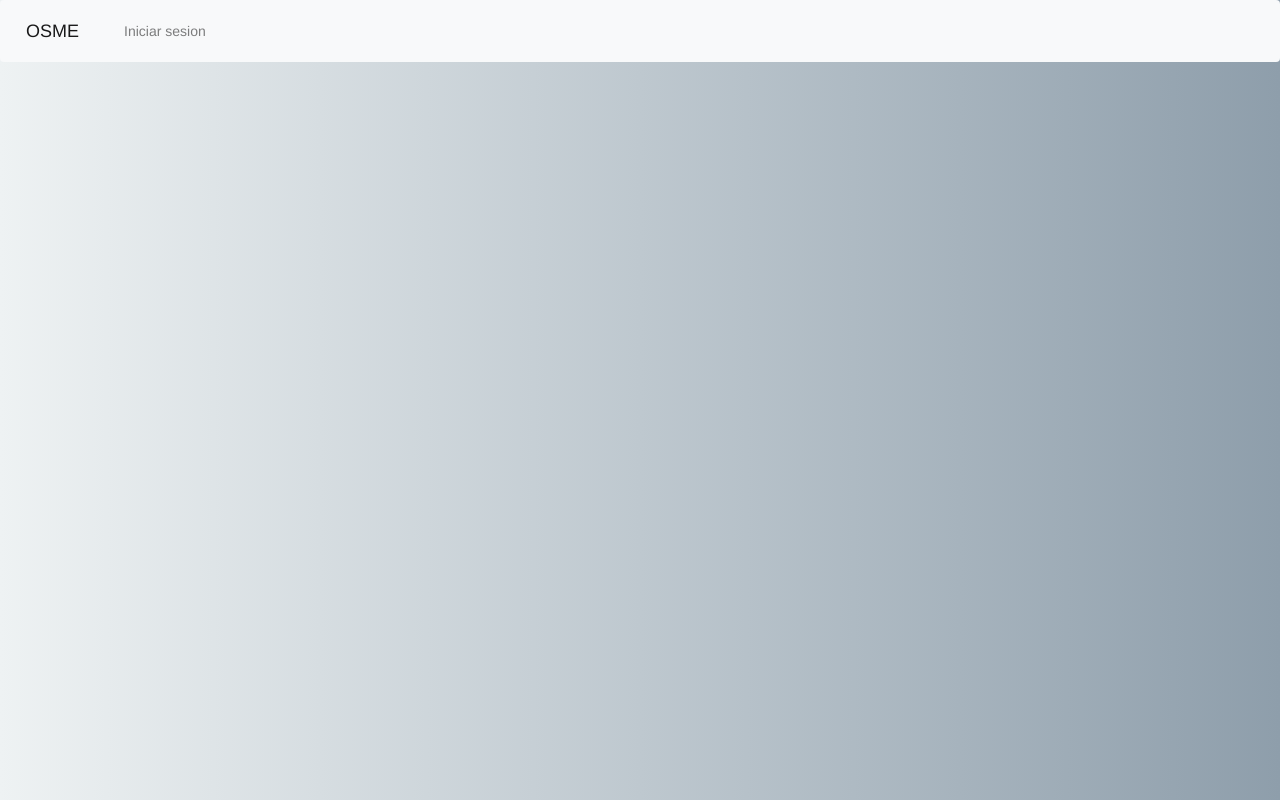
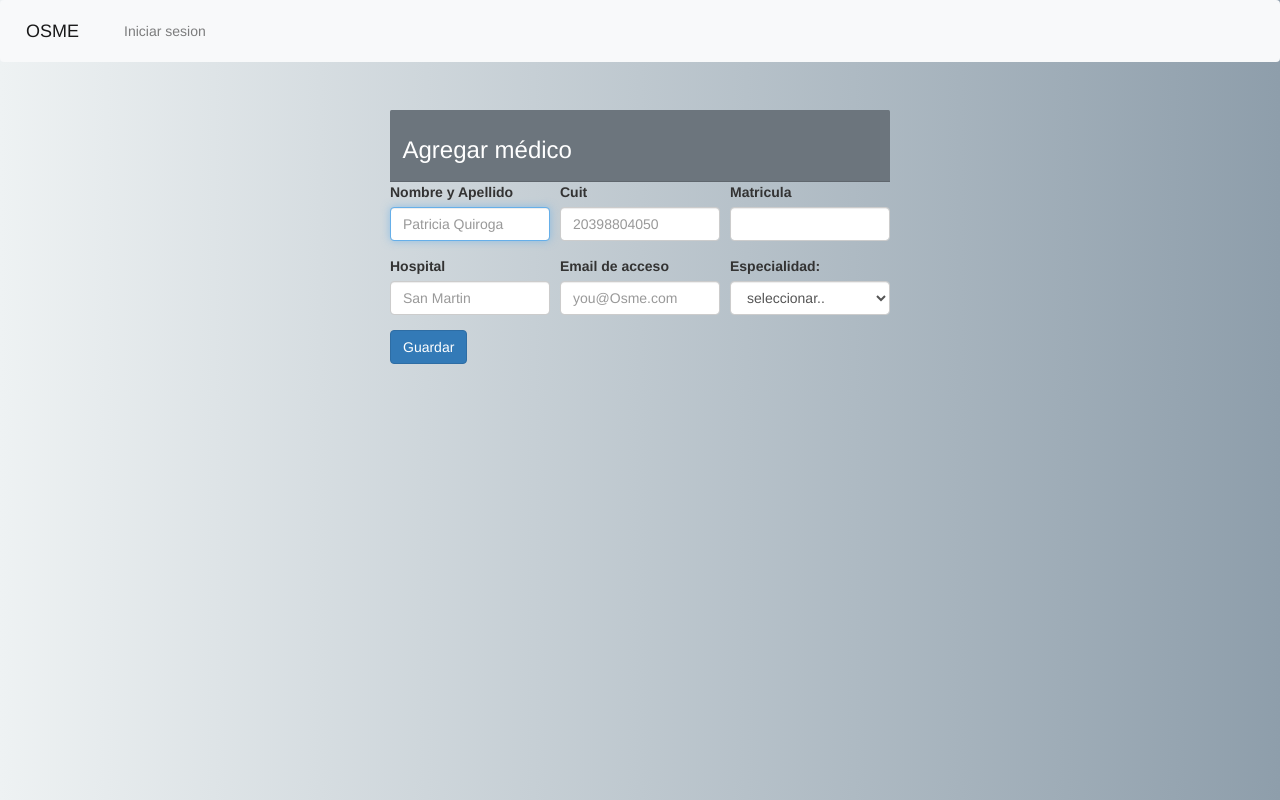
Before and after one commit to DiegoDelgado95/Grupo4_agiles, an Angular app in the folder frontend/: page /formularioMed in a window 1280 px wide. Before the commit this address led to /. Built offline with nearby package versions, Linux system fonts and the light colour scheme.

Commit message:
H7- Se agregró el formulario para agregar un medico

```diff
--- a/frontend/src/app/app.module.ts
+++ b/frontend/src/app/app.module.ts
@@ -1,6 +1,5 @@
 import { BrowserModule } from '@angular/platform-browser';
 import { NgModule } from '@angular/core';
-
 import { AppComponent } from './app.component';
 import { ReactiveFormsModule, FormsModule } from '@angular/forms';
 import { RegisterFormComponent } from './components/register-form/register-form.component';
@@ -14,7 +13,7 @@ import { OrderFormComponent } from './components/order-form/order-form.component
 import { VerOrdenComponent } from './components/ver-orden/ver-orden.component';
 import { CommonModule } from '@angular/common';
 import { MedicoModOrdComponent } from './components/medico-mod-ord/medico-mod-ord.component';
-import { MultipleFormOBSComponent } from './components/multiple-form-obs/multiple-form-obs.component';
+import { FormularioCargaMedicoComponent } from './components/formulario-carga-medico/formulario-carga-medico.component';
 
 @NgModule({
   declarations: [
@@ -26,7 +25,8 @@ import { MultipleFormOBSComponent } from './components/multiple-form-obs/multipl
     OrderFormComponent,
     VerOrdenComponent,
     MedicoModOrdComponent,
-    MultipleFormOBSComponent
+    FormularioCargaMedicoComponent,
+
   ],
   imports: [
     BrowserModule,
--- /dev/null
+++ b/frontend/src/app/components/formulario-carga-medico/formulario-carga-medico.component.html
@@ -0,0 +1,89 @@
+
+<div class="col-md-6 offset-md-3">
+    <div class="card-body" >
+
+		<div class="card-header  bg-secondary text-white">
+            <h3>Agregar médico </h3>
+        </div>
+
+	<div class="form-row" >
+            <div class="form-group col-md-4">
+                <label for="Nombre">Nombre y Apellido</label>
+                <input type="text" name="name" class="form-control" placeholder="Patricia Quiroga" required autofocus>
+            </div>
+
+            <div class="form-group col-md-4">
+                <label for="Cuit">Cuit</label>
+                <input type="text" name="Cuit" class="form-control" placeholder="20398804050" required autofocus>
+            </div>
+
+            <div class="form-group col-md-4">
+                <label for="Cuit">Matricula</label>
+                <input type="text" name="Matricula" class="form-control" placeholder="" required autofocus>
+            </div>
+
+            <div class="form-group col-md-4">
+                <label for="Cuit">Hospital</label>
+                <input type="text" name="Cuit" class="form-control" placeholder="San Martin">
+            </div>
+
+            <div class="form-group col-md-4 field-label-responsive">
+                <label for="Cuit">Email de acceso</label>
+                 <input type="text" name="emailAddress" id="email" class="form-control" placeholder="you@Osme.com" required autofocus>
+
+            </div>
+
+           <div class="form-group col-md-4">
+               <label >Especialidad:</label>
+	            <select class="form-control">
+    	            <option value="selec">seleccionar..</option>
+        	        <option value="Medicamento">Clinico</option>
+            	    <option value="Hospital">Traumatologo</option>
+                	<option value="Farmacia">Analisis</option>
+            	</select>
+            </div>
+			</div>
+
+            <button type="submit" class="btn btn-primary"  data-dismiss="modal" data-toggle="modal" data-target="#Guardarbtn">
+                  Guardar</button>
+		   	                    </div>
+
+</div>
+
+<script type="text/javascript">
+
+$('#validateForm').bootstrapValidator({
+feedbackIcons: {
+	valid: 'glyphicon glyphicon-ok',
+	invalid: 'glyphicon glyphicon-remove',
+	validating: 'glyphicon glyphicon-refresh'
+},
+fields: {
+	name: {
+		validators: {
+			stringLength: {
+				min: 5,
+				message: 'Please Enter your Full name with minimum 5 letters length'
+			},
+			notEmpty: {
+				message: 'Please Enter your Full name'
+			}
+		}
+		},
+	emailAddress: {
+		validators: {
+			stringLength: {
+				min: 15,
+				max: 100,
+				message:'Please enter at least 15 characters and no more than 100'
+			},
+			notEmpty: {
+				message: 'Please Enter Address'
+			}
+		}
+	}
+	}
+});
+
+
+</script>
--- /dev/null
+++ b/frontend/src/app/components/formulario-carga-medico/formulario-carga-medico.component.ts
@@ -0,0 +1,15 @@
+import { Component, OnInit } from '@angular/core';
+
+@Component({
+  selector: 'app-formulario-carga-medico',
+  templateUrl: './formulario-carga-medico.component.html',
+  styleUrls: ['./formulario-carga-medico.component.css']
+})
+export class FormularioCargaMedicoComponent implements OnInit {
+
+  constructor() { }
+
+  ngOnInit() {
+  }
+
+}
```
Also changed, not shown: frontend/src/app/app-routing.module.ts (+7 -4 lines), frontend/src/app/components/formulario-carga-medico/formulario-carga-medico.component.css (added), 1 other file (tests, documents, lock files or other folders).
